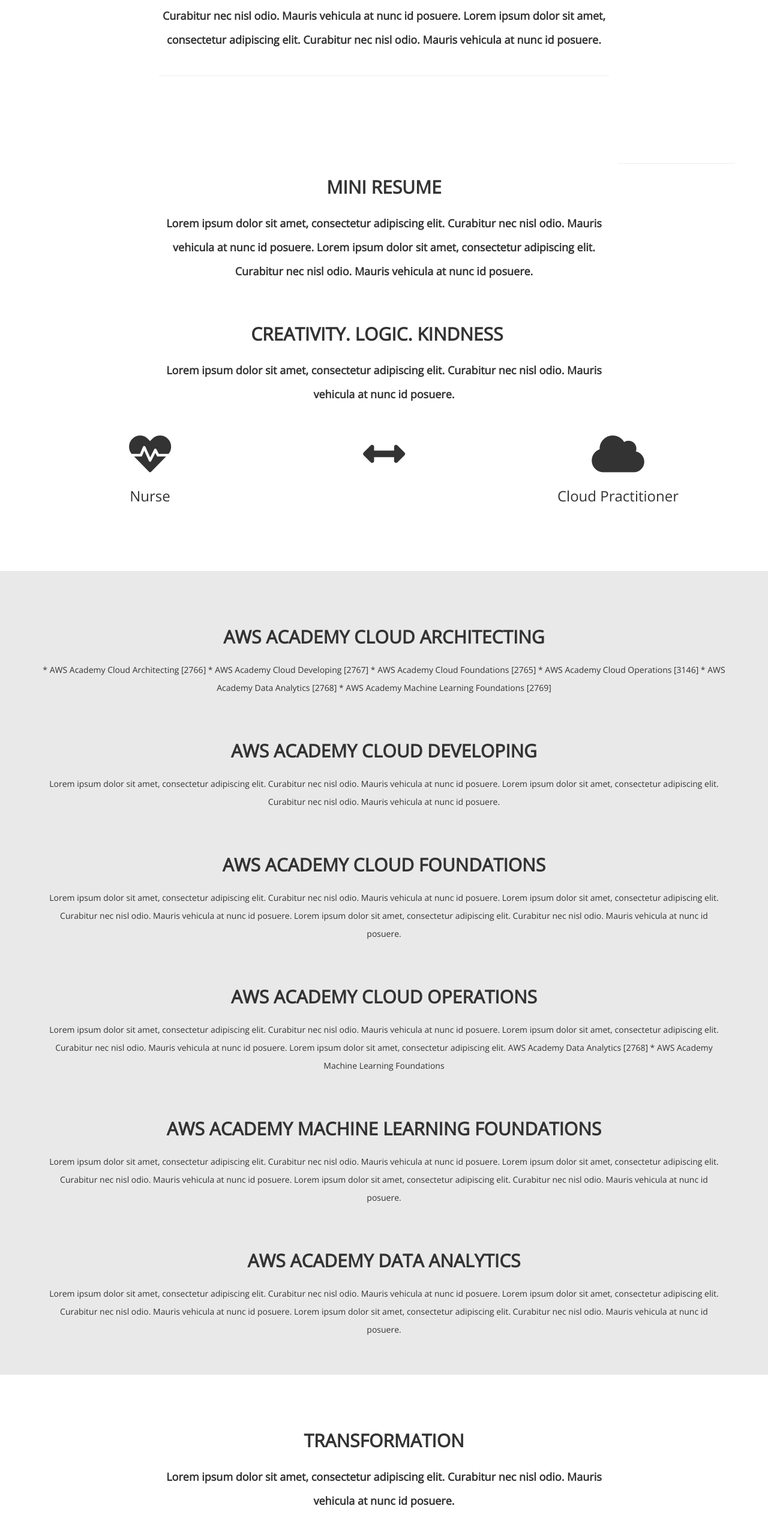
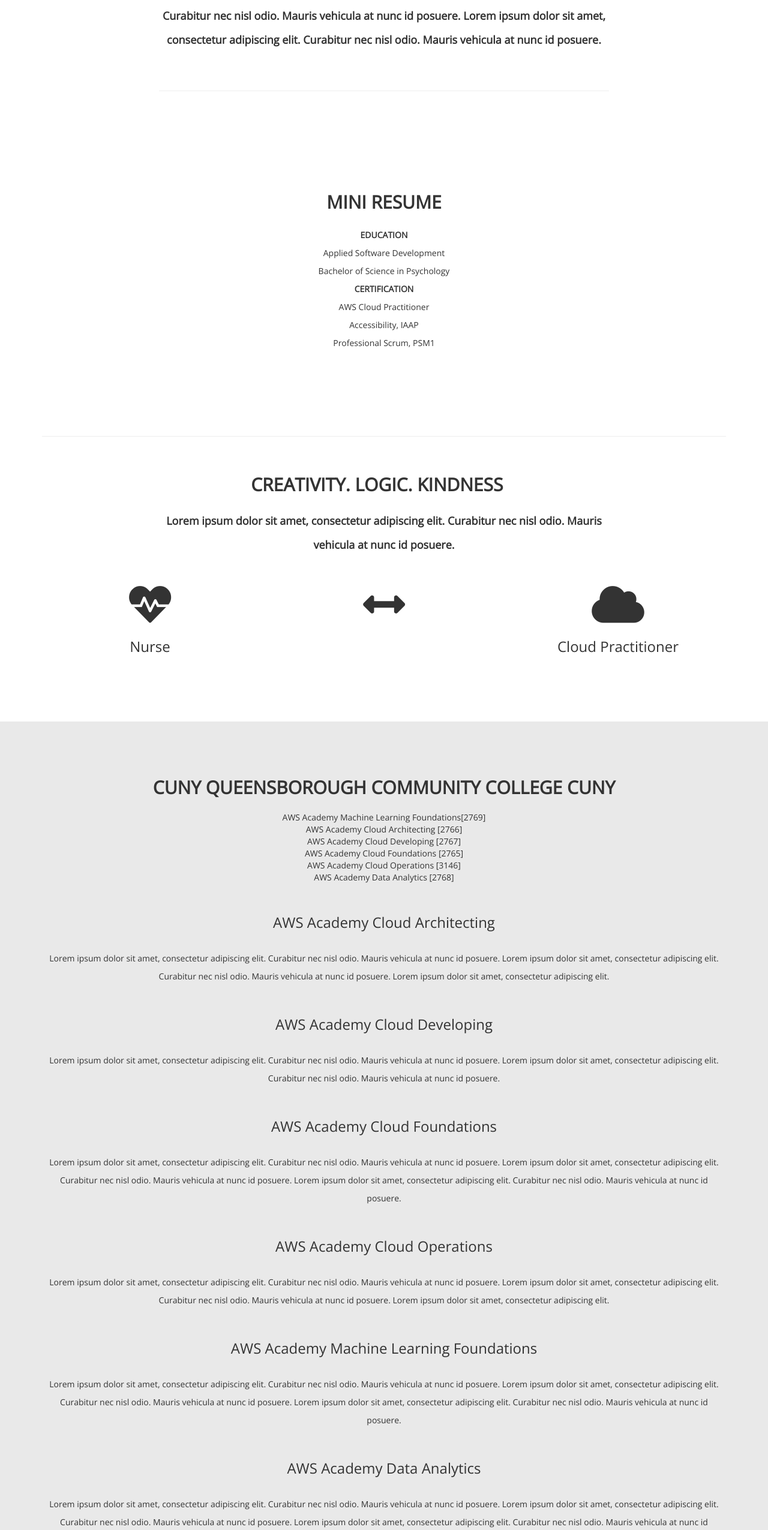
Before and after one commit to Yordanos11/yordanos11.github.io, a plain HTML site: page index.html in a window 1280 px wide. Shown: the part 929-3480 px from the top of the page at 60% size. Drawn offline with nearby package versions, Linux system fonts and the light colour scheme.

Commit message:
Add files via upload

```diff
--- a/index.html
+++ b/index.html
@@ -90,9 +90,10 @@
                             Curabitur nec nisl odio. Mauris vehicula at nunc id posuere.
 							 Lorem ipsum dolor sit amet, consectetur adipiscing elit.
                             Curabitur nec nisl odio. Mauris vehicula at nunc id posuere.
-                        </strong>
-						<p></p>
-						<hr>
+                    </strong></h4>
+                    <h4>
+                      <p></p>
+                      <hr>
                     </h4>
 
                 </div>
@@ -105,19 +106,31 @@
     <div class="row text-center">
                 <div class="col-md-8 col-md-offset-2 ">
                     <h2>Mini Resume</h2>
-                    <h4>
-                        <strong>
-                            Lorem ipsum dolor sit amet, consectetur adipiscing elit.
-                            Curabitur nec nisl odio. Mauris vehicula at nunc id posuere.
-							Lorem ipsum dolor sit amet, consectetur adipiscing elit.
-                            Curabitur nec nisl odio. Mauris vehicula at nunc id posuere.
+
+
+
+
+                        <p><strong>EDUCATION<br>
                         </strong>
+    Applied Software Development <br>
+    Bachelor of Science in Psychology <br>
 
-                    </h4>
+    <strong>CERTIFICATION<br>
+    </strong>
+
+    AWS Cloud Practitioner <br>
+    Accessibility, IAAP <br>
+    Professional Scrum, PSM1 </p>
+                        <p><br>
+
+                        </p>
+                  <p></p>
+
 
                 </div>
-			  <hr>
+
             </div>
+            <hr>
     <div class="row text-center">
             <div class="col-md-8 col-md-offset-2 ">
               <h2>creativity. logic. kindness&nbsp; &nbsp;</h2>
@@ -158,23 +171,41 @@
         <div class="container">
             <div class="row text-center">
                 <div class="col-md-12">
-                    <h2> AWS Academy Cloud Architecting </h2>
-                    <p>
+                    <h2>CUNY Queensborough Community College CUNY</h2>
 
-* 		AWS Academy Cloud Architecting [2766]
-* 		AWS Academy Cloud Developing [2767]
-* 		AWS Academy Cloud Foundations [2765]
-* 		AWS Academy Cloud Operations [3146]
-* 		AWS Academy Data Analytics [2768]
-* 		AWS Academy Machine Learning Foundations [2769]
+
+
+
+                    AWS Academy Machine Learning Foundations[2769]</br>
+AWS Academy Cloud Architecting [2766]<br>
+		AWS Academy Cloud Developing [2767] </br>
+		AWS Academy Cloud Foundations [2765]</br>
+	AWS Academy Cloud Operations [3146]</br>
+
+AWS Academy Data Analytics [2768]</br>
 
 
                   </p>
                 </div>
             </div>
+            <div class="row text-center">
+                <div class="col-md-12">
+                    <h3> AWS Academy Cloud Architecting </h3>
+                    <p>
+                        Lorem ipsum dolor sit amet, consectetur adipiscing elit.
+                        Curabitur nec nisl odio. Mauris vehicula at nunc id posuere.
+                        Lorem ipsum dolor sit amet, consectetur adipiscing elit.
+                        Curabitur nec nisl odio. Mauris vehicula at nunc id posuere.
+                        Lorem ipsum dolor sit amet, consectetur adipiscing elit.
+
+
+
+                    </p>
+                </div>
+            </div>
 			        <div class="row text-center">
                 <div class="col-md-12">
-                    <h2> AWS Academy Cloud Developing</h2>
+                    <h3> AWS Academy Cloud Developing</h3>
                     <p>
                         Lorem ipsum dolor sit amet, consectetur adipiscing elit.
                         Curabitur nec nisl odio. Mauris vehicula at nunc id posuere.
@@ -186,7 +217,7 @@
             </div>
 			        <div class="row text-center">
                 <div class="col-md-12">
-                    <h2> AWS Academy Cloud Foundations</h2>
+                    <h3> AWS Academy Cloud Foundations</h3>
                     <p>
                         Lorem ipsum dolor sit amet, consectetur adipiscing elit.
                         Curabitur nec nisl odio. Mauris vehicula at nunc id posuere.
@@ -200,15 +231,14 @@
                 </div>
             </div>        <div class="row text-center">
                 <div class="col-md-12">
-                    <h2> AWS Academy Cloud Operations</h2>
+                    <h3> AWS Academy Cloud Operations</h3>
                     <p>
                         Lorem ipsum dolor sit amet, consectetur adipiscing elit.
                         Curabitur nec nisl odio. Mauris vehicula at nunc id posuere.
                         Lorem ipsum dolor sit amet, consectetur adipiscing elit.
                         Curabitur nec nisl odio. Mauris vehicula at nunc id posuere.
                         Lorem ipsum dolor sit amet, consectetur adipiscing elit.
-                        AWS Academy Data Analytics [2768]
-* 		AWS Academy Machine Learning Foundations
+
 
 
                     </p>
@@ -216,7 +246,7 @@
             </div>
             <div class="row text-center">
                 <div class="col-md-12">
-                    <h2> AWS Academy Machine Learning Foundations</h2>
+                    <h3> AWS Academy Machine Learning Foundations</h3>
                     <p>
                         Lorem ipsum dolor sit amet, consectetur adipiscing elit.
                         Curabitur nec nisl odio. Mauris vehicula at nunc id posuere.
@@ -231,7 +261,7 @@
             </div>
             <div class="row text-center">
                 <div class="col-md-12">
-                    <h2>AWS Academy Data Analytics </h2>
+                    <h3>AWS Academy Data Analytics </h3>
                     <p>
                         Lorem ipsum dolor sit amet, consectetur adipiscing elit.
                         Curabitur nec nisl odio. Mauris vehicula at nunc id posuere.
@@ -293,7 +323,7 @@
         <div class="container">
             <div class="row text-center">
                 <div class="col-md-8 col-md-offset-2 ">
-                    <h2>Locate Us here</h2>
+                    <h2>Connect</h2>
                     <h4>
                         <strong>
                             Lorem ipsum dolor sit amet, consectetur adipiscing elit.
@@ -305,11 +335,11 @@
 
             <div class="row">
                 <div class="col-md-5 contact-cls">
-                    <h3>Our Address</h3>
+                    <h3>Location: Greater New York Area</h3>
                     <div>
-                        <span><i class="fa fa-home"> </i> Address: Queens, New York, USA </span>
+                        <span><i class="fa fa-home"> </i> Address: 222-05, 56th Avenue Bayside, Queens, New York, USA </span>
                         <br />
-                        <span><i class="fa fa-phone"> </i> Phone: 82-230-555-8899</span>
+                      <!--  <span><i class="fa fa-phone"> </i> Phone: 82-230-555-8899</span> -->
                     </div>
 
                 </div>
```
